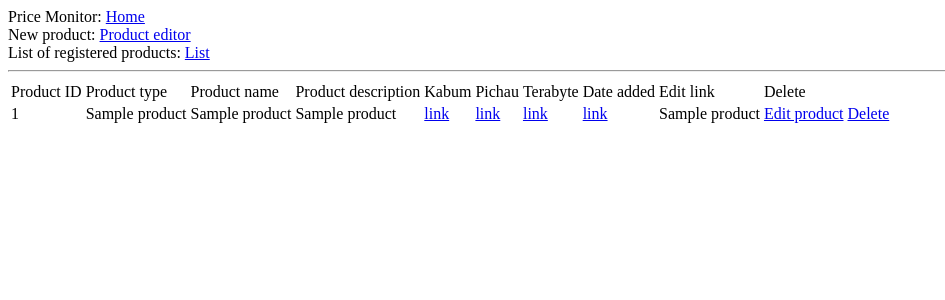
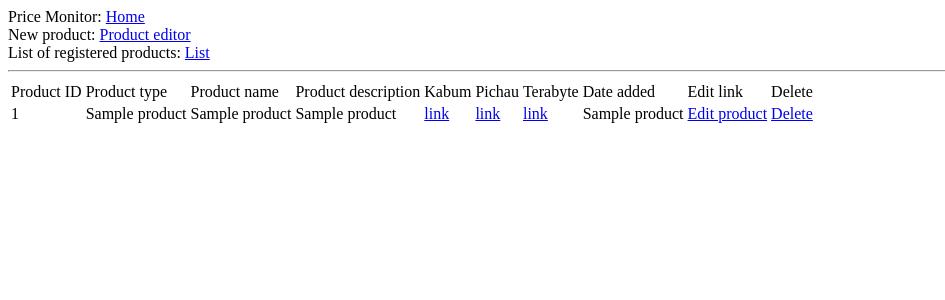
Before and after one commit to dkage/price_monitor, a Flask app: page /product_list in a window 1280 px wide. Shown: the top 300 px of the page, without its empty margins (0-945 px from the left). Run offline with Flask 2, Linux system fonts and the light colour scheme; a database or web service that is not in the repository returns one stand-in record (values such as "Sample title"); some libraries are stand-ins or nearby versions.

Commit message:
Delete duplicated href anchor

```diff
--- a/app/templates/product_list.html
+++ b/app/templates/product_list.html
@@ -36,12 +36,6 @@
                             <td>Not given</td>
                         {% endif %}
 
-                        {% if product[6] != 'Invalid link given.' %}
-                            <td><a href="{{ pichau   ~ product[5] }}">link</a></td>   {# Pichau #}
-                        {% else %}
-                            <td>Not given</td>
-                        {% endif %}
-
                         {% if product[5] != 'Invalid link given.' %}
                             <td><a href="{{ terabyte ~ product[6] }}">link</a></td>   {# Terabyte #}
                         {% else %}
```
